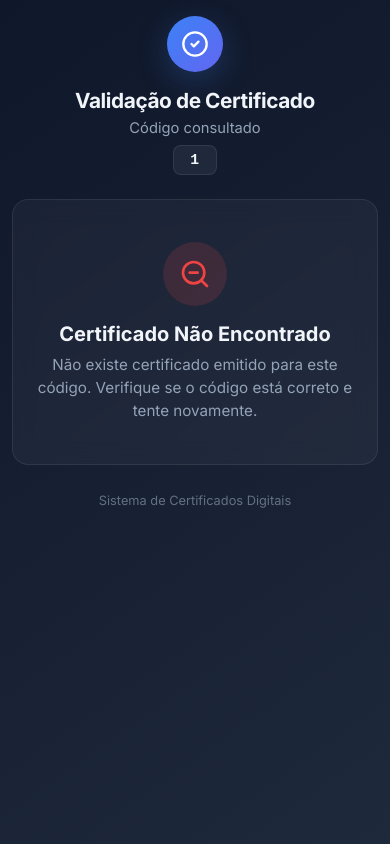
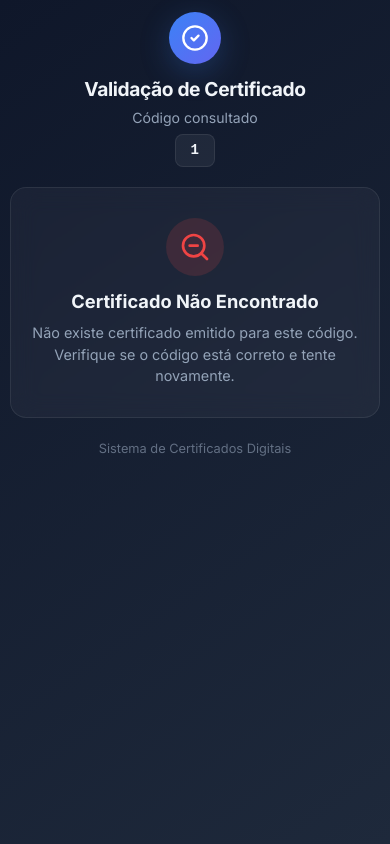
Before and after one commit to imagoel/certificado, a FastAPI app: page /validar/1 in a window 390 px wide. Run offline with FastAPI, Linux system fonts and the light colour scheme; parts of the project's set-up code (start-up, migrations or seed data) failed here and were passed over.

Commit message:
style: compacta layout e ajusta ativos visuais

```diff
--- a/api/static/style.css
+++ b/api/static/style.css
@@ -27,32 +27,33 @@ body {
   background: linear-gradient(145deg, var(--bg-start), var(--bg-end));
   color: var(--text-primary);
   min-height: 100vh;
-  padding: clamp(16px, 4vw, 28px) 0;
+  padding: clamp(12px, 3vw, 22px) 0;
+  line-height: 1.45;
   -webkit-text-size-adjust: 100%;
 }
 
 .wrap {
-  max-width: 860px;
+  max-width: 820px;
   width: 100%;
   margin: 0 auto;
-  padding: 0 clamp(12px, 3vw, 20px) 24px;
+  padding: 0 clamp(10px, 2.6vw, 18px) 18px;
 }
 
 /* ---------- Header ---------- */
 .header {
   text-align: center;
-  margin-bottom: 32px;
+  margin-bottom: 24px;
 }
 
 .header-icon {
   display: inline-flex;
   align-items: center;
   justify-content: center;
-  width: 56px;
-  height: 56px;
+  width: 52px;
+  height: 52px;
   border-radius: 50%;
   background: linear-gradient(135deg, var(--accent-blue), #6366f1);
-  margin-bottom: 16px;
+  margin-bottom: 12px;
   box-shadow: 0 8px 30px rgba(59, 130, 246, 0.25);
 }
 
@@ -67,26 +68,26 @@ body {
 }
 
 .header h1 {
-  font-size: 1.6rem;
+  font-size: 1.45rem;
   font-weight: 700;
   letter-spacing: -0.02em;
-  margin-bottom: 6px;
+  margin-bottom: 4px;
 }
 
 .header .code-label {
   color: var(--text-secondary);
-  font-size: 0.92rem;
+  font-size: 0.88rem;
 }
 
 .header .code-value {
   display: inline-block;
-  margin-top: 8px;
-  padding: 6px 16px;
+  margin-top: 6px;
+  padding: 5px 14px;
   background: rgba(255, 255, 255, 0.06);
   border: 1px solid var(--card-border);
   border-radius: 8px;
   font-family: 'Courier New', monospace;
-  font-size: 1rem;
+  font-size: 0.95rem;
   font-weight: 600;
   letter-spacing: 0.04em;
   color: var(--text-primary);
@@ -99,7 +100,7 @@ body {
   background: var(--card-bg);
   border: 1px solid var(--card-border);
   border-radius: var(--radius);
-  padding: clamp(18px, 3vw, 28px);
+  padding: clamp(16px, 2.4vw, 22px);
   backdrop-filter: blur(12px);
   -webkit-backdrop-filter: blur(12px);
   animation: fadeUp 0.5s ease-out;
@@ -258,17 +259,17 @@ body {
 /* ---------- Not found / invalid ---------- */
 .empty-state {
   text-align: center;
-  padding: 24px 0;
+  padding: 18px 0;
 }
 
 .empty-icon {
   display: inline-flex;
   align-items: center;
   justify-content: center;
-  width: 64px;
-  height: 64px;
+  width: 58px;
+  height: 58px;
   border-radius: 50%;
-  margin-bottom: 16px;
+  margin-bottom: 12px;
 }
 
 .empty-icon.error-icon {
@@ -286,64 +287,56 @@ body {
 }
 
 .empty-state h2 {
-  font-size: 1.25rem;
+  font-size: 1.14rem;
   font-weight: 700;
   margin-bottom: 8px;
 }
 
 .empty-state p {
   color: var(--text-secondary);
-  font-size: 0.95rem;
+  font-size: 0.9rem;
   line-height: 1.5;
 }
 
 .muted {
   color: var(--text-secondary);
-  font-size: 0.9rem;
+  font-size: 0.86rem;
   margin-top: 8px;
 }
 
 /* ---------- Footer ---------- */
 .footer {
   text-align: center;
-  margin-top: 28px;
+  margin-top: 22px;
   color: var(--text-secondary);
   font-size: 0.8rem;
   opacity: 0.6;
 }
 
 /* ---------- Responsive ---------- */
-@media (max-width: 520px) {
-  body {
-    padding: 16px 0;
-  }
-
+@media (max-width: 720px) {
   .wrap {
-    padding: 0 12px 20px;
+    padding: 0 12px 16px;
   }
 
   .header {
-    margin-bottom: 24px;
+    margin-bottom: 20px;
+  }
+
+  .header h1 {
+    font-size: 1.32rem;
+  }
+
+  .card {
+    padding: 14px;
   }
 
   .info-grid {
     grid-template-columns: 1fr;
   }
 
-  .header h1 {
-    font-size: 1.3rem;
-  }
-
-  .header .code-value {
-    font-size: 0.92rem;
-  }
-
-  .card {
-    padding: 18px;
-  }
-
-  .status-badge,
-  .btn {
+  .btn,
+  .status-badge {
     width: 100%;
     justify-content: center;
   }
@@ -351,6 +344,28 @@ body {
   .actions {
     flex-direction: column;
   }
+}
+
+@media (max-width: 520px) {
+  body {
+    padding: 12px 0;
+  }
+
+  .wrap {
+    padding: 0 10px 14px;
+  }
+
+  .header h1 {
+    font-size: 1.2rem;
+  }
+
+  .header .code-value {
+    font-size: 0.88rem;
+  }
+
+  .card {
+    padding: 12px;
+  }
 
   .preview-img:hover {
     transform: none;
--- a/api/templates/validacao.html
+++ b/api/templates/validacao.html
@@ -4,7 +4,7 @@
   <meta charset="UTF-8" />
   <meta name="viewport" content="width=device-width, initial-scale=1.0" />
   <title>Validação de Certificado</title>
-  <link rel="stylesheet" href="/static/style.css?v=20260329-2" />
+  <link rel="stylesheet" href="/static/style.css?v=20260329-3" />
 </head>
 <body>
   <main class="wrap">
```
Also changed, not shown: other parts of api/static/style.css (+17 -17 lines), index.html (+9 -4 lines), styles.css (+161 -77 lines), app.js.
